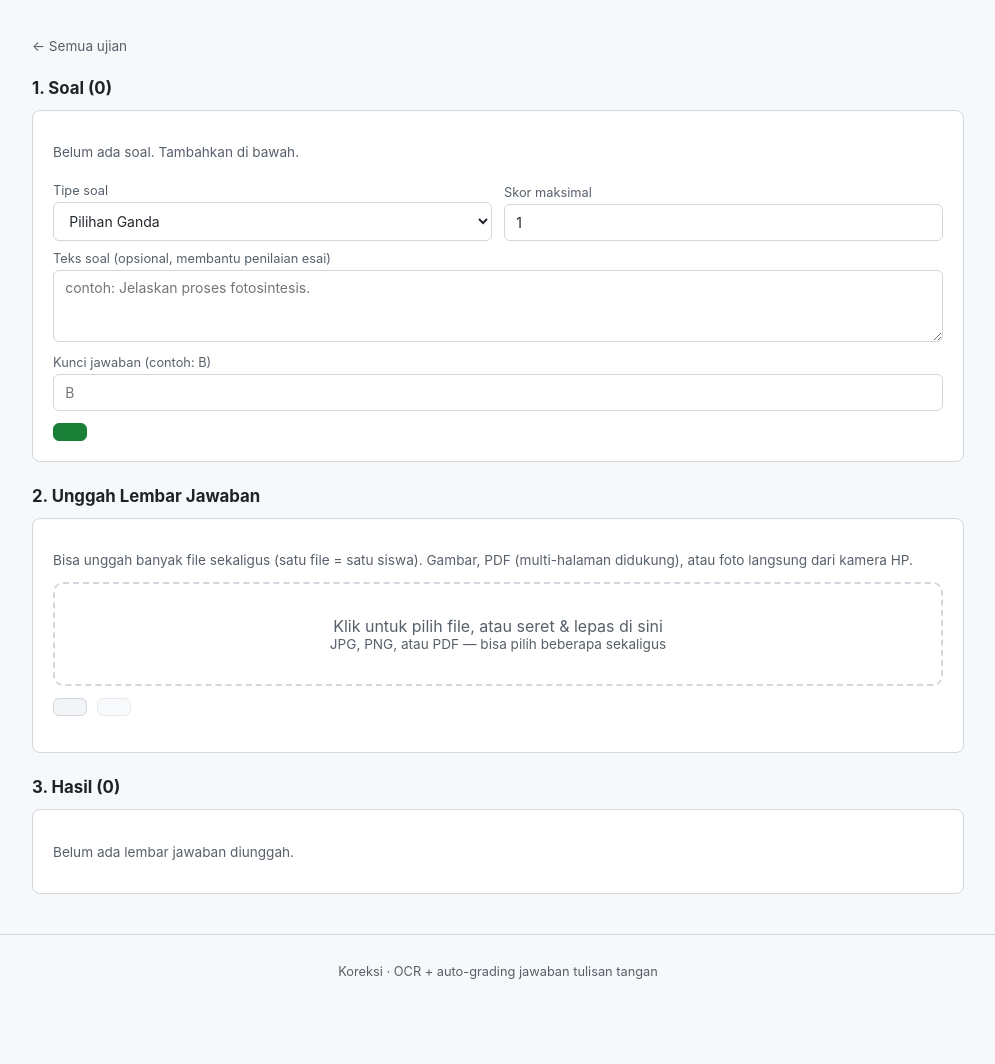
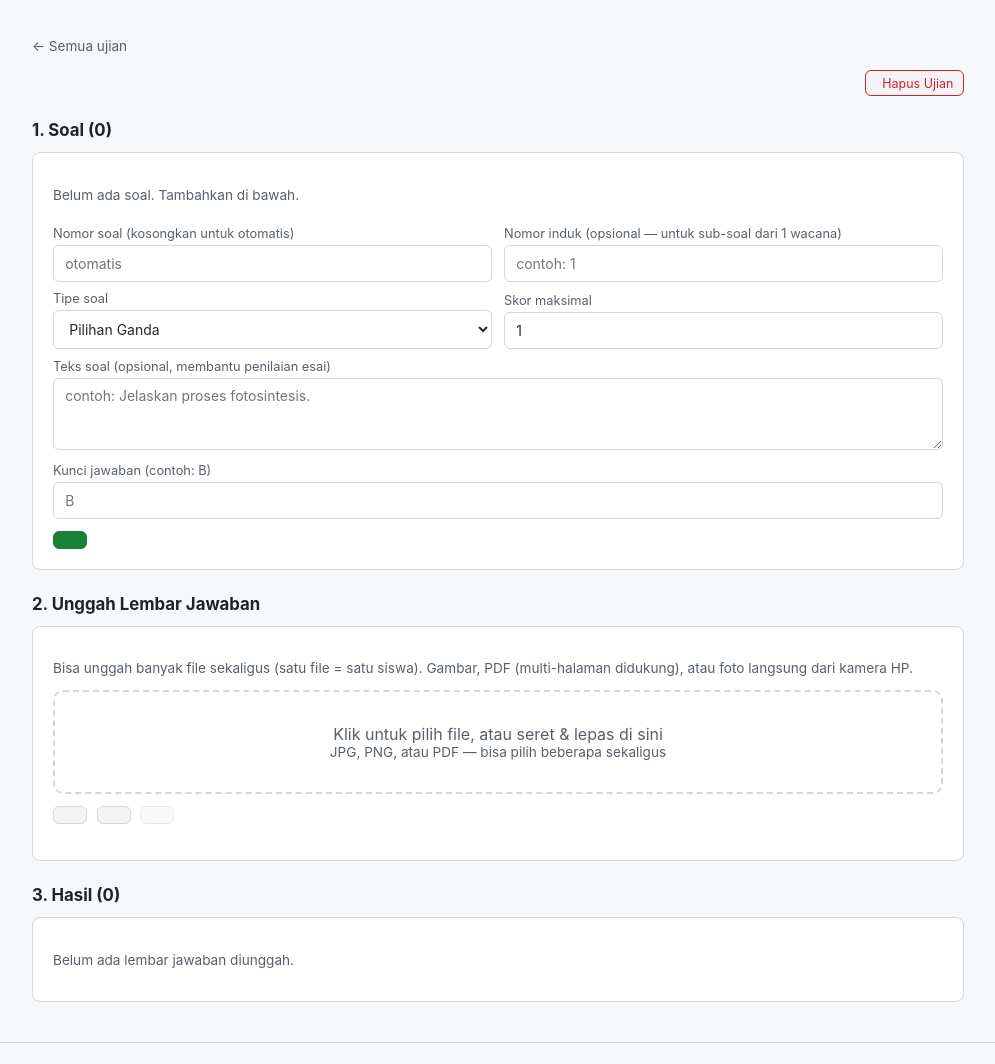
Before and after one commit to muarrikhyazka/koreksi, a Flask app: template templates/exam_detail.html in a window 1280 px wide. Shown: the part 45-1109 px from the top of the page, without its empty margins (142-1137 px from the left). Before the commit the page ends 1024 px from the top, so only its background shows below. Run offline with Flask 3, Linux system fonts and the light colour scheme; the template is opened without the code that fills it, so the values that code supplies are empty; some libraries are stand-ins or nearby versions.

Commit message:
Add question number/parent-number fields, camera capture upload, exam delete, clearer trash icons

```diff
--- a/app.py
+++ b/app.py
@@ -54,8 +54,12 @@ def init_db():
             choices TEXT DEFAULT '',       -- mc: "A) ...|B) ...|..." free text, informational only
             correct_answer TEXT DEFAULT '',-- mc: letter/short answer
             model_answer TEXT DEFAULT '',  -- essay: ideal answer / rubric points
-            max_score REAL NOT NULL DEFAULT 1
+            max_score REAL NOT NULL DEFAULT 1,
+            parent_number INTEGER           -- optional: groups sub-questions under a parent (e.g. reading passage)
         )''')
+        qcols = [r[1] for r in c.execute('PRAGMA table_info(questions)')]
+        if 'parent_number' not in qcols:
+            c.execute('ALTER TABLE questions ADD COLUMN parent_number INTEGER')
         c.execute('''CREATE TABLE IF NOT EXISTS submissions (
             id INTEGER PRIMARY KEY AUTOINCREMENT,
             exam_id INTEGER NOT NULL,
@@ -337,13 +341,19 @@ def question_add(eid):
     f = request.form
     qtype = f.get('type', 'mc')
     with db() as c:
-        nxt = c.execute('SELECT COALESCE(MAX(number),0)+1 FROM questions WHERE exam_id=?', (eid,)).fetchone()[0]
+        manual_num = (f.get('number') or '').strip()
+        if manual_num:
+            number = int(manual_num)
+        else:
+            number = c.execute('SELECT COALESCE(MAX(number),0)+1 FROM questions WHERE exam_id=?', (eid,)).fetchone()[0]
+        parent_raw = (f.get('parent_number') or '').strip()
+        parent_number = int(parent_raw) if parent_raw else None
         c.execute('''INSERT INTO questions
-            (exam_id, number, type, prompt, choices, correct_answer, model_answer, max_score)
-            VALUES (?,?,?,?,?,?,?,?)''',
-            (eid, nxt, qtype, f.get('prompt', ''), f.get('choices', ''),
+            (exam_id, number, type, prompt, choices, correct_answer, model_answer, max_score, parent_number)
+            VALUES (?,?,?,?,?,?,?,?,?)''',
+            (eid, number, qtype, f.get('prompt', ''), f.get('choices', ''),
              f.get('correct_answer', '').strip(), f.get('model_answer', ''),
-             float(f.get('max_score') or 1)))
+             float(f.get('max_score') or 1), parent_number))
     return redirect(f'{PREFIX}/exam/{eid}')
 
 
@@ -352,6 +362,20 @@ def question_delete(eid, qid):
     with db() as c:
         c.execute('DELETE FROM questions WHERE id=? AND exam_id=?', (qid, eid))
     return redirect(f'{PREFIX}/exam/{eid}')
+
+
+@app.route('/exam/<int:eid>/delete', methods=['POST'])
+def exam_delete(eid):
+    with db() as c:
+        sub_ids = [r[0] for r in c.execute('SELECT id FROM submissions WHERE exam_id=?', (eid,)).fetchall()]
+        if sub_ids:
+            c.executemany('DELETE FROM answers WHERE submission_id=?', [(sid,) for sid in sub_ids])
+        c.execute('DELETE FROM submissions WHERE exam_id=?', (eid,))
+        c.execute('DELETE FROM questions WHERE exam_id=?', (eid,))
+        c.execute('DELETE FROM exams WHERE id=?', (eid,))
+    import shutil
+    shutil.rmtree(os.path.join(UPLOAD_DIR, str(eid)), ignore_errors=True)
+    return redirect(f'{PREFIX}/')
 
 
 # ─── Routes: submissions (batch upload = "run multiple") ───
--- a/templates/exam_detail.html
+++ b/templates/exam_detail.html
@@ -15,7 +15,13 @@
 </header>
 <main>
   <p class="muted"><a href="{{ prefix }}/">← Semua ujian</a></p>
-  <h1>{{ exam['name'] }}</h1>
+  <div style="display:flex;justify-content:space-between;align-items:center">
+    <h1>{{ exam['name'] }}</h1>
+    <form method="POST" action="{{ prefix }}/exam/{{ exam['id'] }}/delete"
+          onsubmit="return confirm('Hapus ujian \'{{ exam['name'] }}\' beserta semua soal dan hasil koreksi? Tidak bisa dibatalkan.')">
+      <button type="submit" class="btn-danger btn-sm" title="Hapus ujian ini"><span class="del-icon"></span> Hapus Ujian</button>
+    </form>
+  </div>
 
   <h2>1. Soal ({{ questions|length }})</h2>
   <div class="card">
@@ -23,10 +29,11 @@
     <div class="q-list" style="margin-bottom:1rem">
       {% for q in questions %}
       <div class="q-row">
-        <div class="num">{{ q['number'] }}.</div>
+        <div class="num">{{ (q['parent_number']|string + '.') if q['parent_number'] else '' }}{{ q['number'] }}.</div>
         <div class="body">
           <div class="prompt">
             <span class="badge {{ q['type'] }}">{{ 'Pilihan Ganda' if q['type']=='mc' else 'Esai' }}</span>
+            {% if q['parent_number'] %}<span class="badge" style="background:var(--btn-bg);color:var(--fg-muted)">Induk: {{ q['parent_number'] }}</span>{% endif %}
             &nbsp;{{ q['prompt'] or '(tanpa teks soal)' }}
           </div>
           <div class="muted">
@@ -40,7 +47,7 @@
         </div>
         <form method="POST" action="{{ prefix }}/exam/{{ exam['id'] }}/question/{{ q['id'] }}/delete"
               onsubmit="return confirm('Hapus soal {{ q['number'] }}?')">
-          <button type="submit" class="btn-sm btn-danger" title="Hapus soal">{{ '' }}<span class="del-icon"></span></button>
+          <button type="submit" class="btn-sm btn-danger" title="Hapus soal"><span class="del-icon"></span> Hapus</button>
         </form>
       </div>
       {% endfor %}
@@ -50,6 +57,16 @@
     {% endif %}
 
     <form method="POST" action="{{ prefix }}/exam/{{ exam['id'] }}/question/add" id="qform">
+      <div class="row">
+        <div>
+          <label>Nomor soal (kosongkan untuk otomatis)</label>
+          <input type="number" name="number" min="1" step="1" placeholder="otomatis">
+        </div>
+        <div>
+          <label>Nomor induk (opsional — untuk sub-soal dari 1 wacana)</label>
+          <input type="number" name="parent_number" min="1" step="1" placeholder="contoh: 1">
+        </div>
+      </div>
       <div class="row">
         <div>
           <label>Tipe soal</label>
@@ -85,9 +102,11 @@
       <div id="dz-icon" style="font-size:1.8rem"></div>
       <div>Klik untuk pilih file, atau seret & lepas di sini</div>
       <div class="muted">JPG, PNG, atau PDF — bisa pilih beberapa sekaligus</div>
-      <input type="file" id="fileinput" multiple accept="image/*,.pdf" capture="environment">
+      <input type="file" id="fileinput" multiple accept="image/*,.pdf">
+      <input type="file" id="camerainput" accept="image/*" capture="environment" style="display:none">
     </div>
-    <div style="margin-top:.75rem;display:flex;gap:.6rem">
+    <div style="margin-top:.75rem;display:flex;gap:.6rem;flex-wrap:wrap">
+      <button type="button" onclick="document.getElementById('camerainput').click()" id="camera-btn"></button>
       <button type="button" onclick="document.getElementById('fileinput').click()" id="pick-btn"></button>
       <button type="button" id="grade-btn" onclick="startUpload()" disabled></button>
     </div>
@@ -134,6 +153,7 @@
 <script>
 document.getElementById('brand-icon').innerHTML = window.ICON('book-open');
 document.getElementById('addq-btn').innerHTML = window.ICON('plus') + ' Tambah Soal';
+document.getElementById('camera-btn').innerHTML = window.ICON('camera') + ' Ambil Foto';
 document.getElementById('pick-btn').innerHTML = window.ICON('upload') + ' Pilih File';
 document.getElementById('grade-btn').innerHTML = window.ICON('check') + ' Koreksi Semua';
 document.getElementById('export-btn').innerHTML = window.ICON('download') + ' Export CSV';
@@ -153,16 +173,29 @@ let pickedFiles = [];
 
 const dz = document.getElementById('dropzone');
 const fi = document.getElementById('fileinput');
+const ci = document.getElementById('camerainput');
 fi.addEventListener('change', () => setFiles([...fi.files]));
+ci.addEventListener('change', () => { addFiles([...ci.files]); ci.value = ''; });
 ['dragover','dragenter'].forEach(ev => dz.addEventListener(ev, e => { e.preventDefault(); dz.classList.add('drag'); }));
 ['dragleave','dragend','drop'].forEach(ev => dz.addEventListener(ev, e => { e.preventDefault(); dz.classList.remove('drag'); }));
 dz.addEventListener('drop', e => setFiles([...e.dataTransfer.files]));
 
 function setFiles(files){
   pickedFiles = files;
+  renderPicked();
+}
+
+function addFiles(files){
+  // Camera shots accumulate (one photo per tap) instead of replacing the
+  // batch — teacher can snap several students' sheets in a row.
+  pickedFiles = pickedFiles.concat(files);
+  renderPicked();
+}
+
+function renderPicked(){
   const list = document.getElementById('picked-list');
-  list.textContent = files.length ? `${files.length} file dipilih: ` + files.map(f=>f.name).join(', ') : '';
-  document.getElementById('grade-btn').disabled = files.length === 0;
+  list.textContent = pickedFiles.length ? `${pickedFiles.length} file dipilih: ` + pickedFiles.map(f=>f.name).join(', ') : '';
+  document.getElementById('grade-btn').disabled = pickedFiles.length === 0;
 }
 
 async function startUpload(){
```
